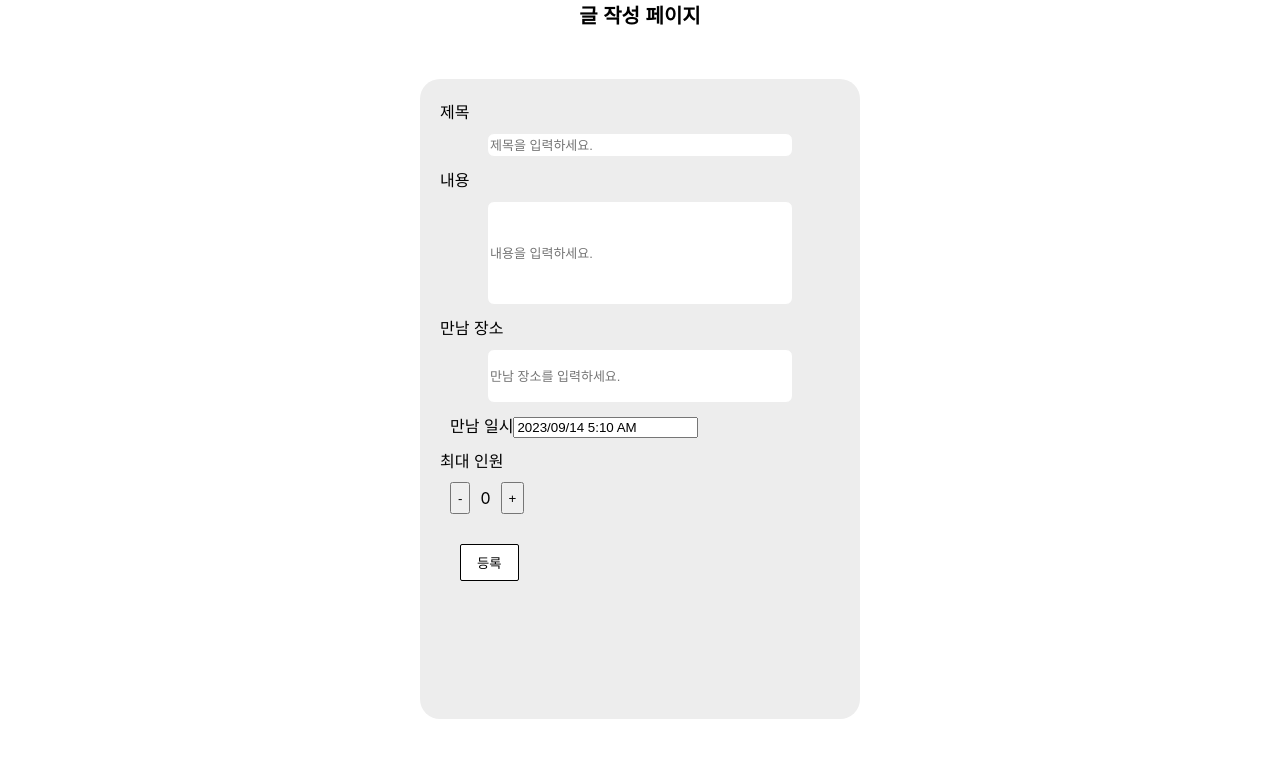
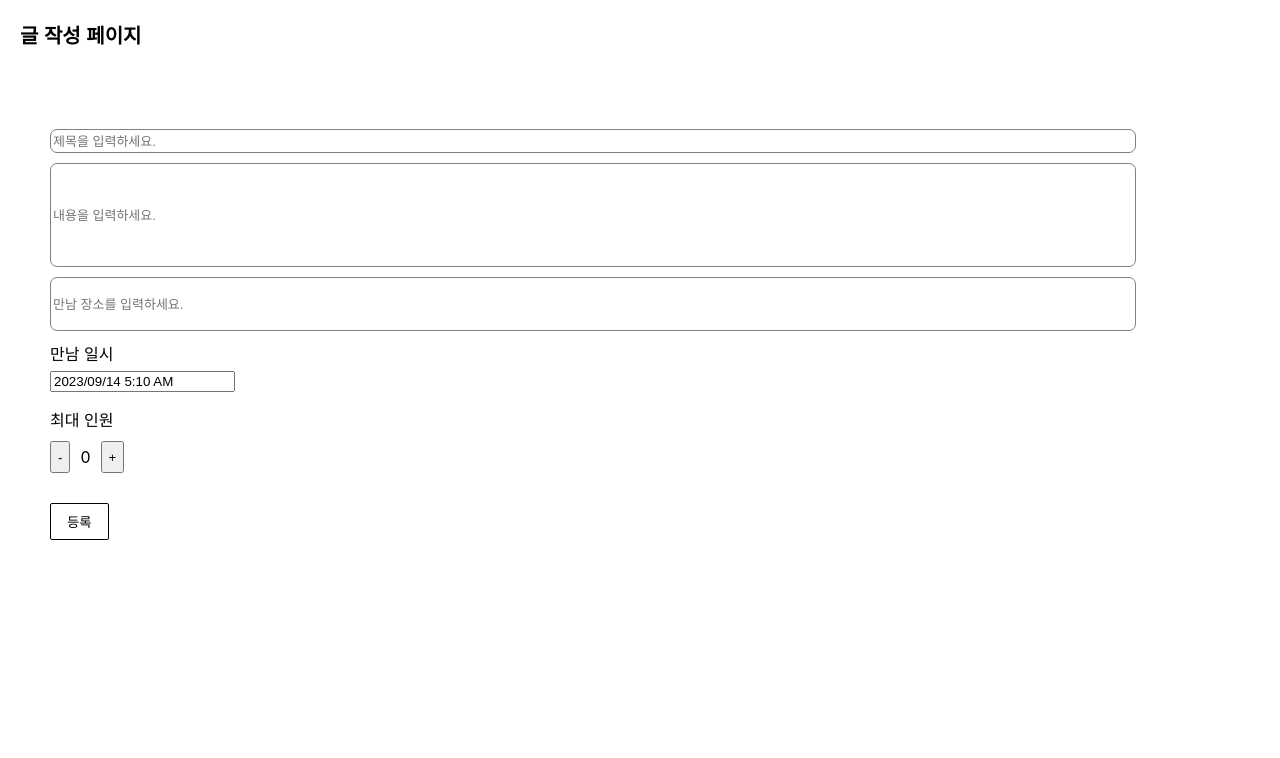
Before and after one commit to hoooooojjjj/petMate, a React (Create React App) app: page /WritePage in a window 1280 px wide. Shown: the top 758 px of the page. Built offline with nearby package versions, Linux system fonts and the light colour scheme; no server answers; the database is empty.

Commit message:
layout 수정정

```diff
--- a/src/components/WritePage.css
+++ b/src/components/WritePage.css
@@ -1,20 +1,18 @@
 .writePage {
-    margin: 50px auto;
+    margin: 50px 20px;
     padding: 20px;
-    width: 400px;
     height: 600px;
 
     display: block;
 
-    background-color: #ededed;
+    /* background-color: #ededed; */
     border-radius: 20px;
 }
 
 .top_tv {
     display: flex;
-    justify-content: center;
 
-    margin: 0px;
+    margin: 20px;
     font-size: 20px;
     font-family: 'Franklin Gothic Medium', 'Arial Narrow', Arial, sans-serif;
     font-weight: 700;
@@ -35,14 +33,13 @@
 
 .title {
     border-radius: 7px;
-    margin: 10px auto;
+    margin: 10px;
 
     display: flex;
-    align-items: center;
 
-    min-width: 300px;
+    min-width: 90%;
     min-height: 20px;
-    border: 1px solid #ededed;
+    border: 1px solid gray;
 }
 
 .title::placeholder{
@@ -65,15 +62,14 @@
 
 .content {
     border-radius: 7px;
-    margin: 10px auto;
+    margin: 10px;
 
     flex-direction: column;
     display: flex;
-    align-items: center;
 
-    min-width: 300px;
+    min-width: 90%;
     min-height: 100px;
-    border: 1px solid #ededed;
+    border: 1px solid gray;
 }
 
 .content::placeholder{
@@ -87,15 +83,14 @@
 
 .place {
     border-radius: 7px;
-    margin: 10px auto;
+    margin: 10px;
 
     flex-direction: column;
     display: flex;
-    align-items: center;
 
-    min-width: 300px;
+    min-width: 90%;
     min-height: 50px;
-    border: 1px solid #ededed;
+    border: 1px solid gray;
 }
 
 .place::placeholder{
@@ -108,11 +103,15 @@
 }
 
 .time_tv {
-    margin: 10px;
+    margin: 10px 10px 5px;
 }
 
-.DatePicker {
-    margin: 100px;
+.time {
+    margin: 0 10px;
+}
+
+.maxNum_tv {
+    margin: 15px 10px 0px;
 }
 
 .maxNum_set{
@@ -125,10 +124,10 @@
 
 
 .submit-btn {
-    margin: 20px;
+    margin: 20px 10px;
 
     display: flex;
-    align-items: flex-start;
+    align-items: flex-end;
 
     border: 1px solid black;
     border-radius: 2px;
--- a/src/components/WritePage.js
+++ b/src/components/WritePage.js
@@ -5,6 +5,7 @@ import DatePicker from "react-datepicker";
 import "react-datepicker/dist/react-datepicker.css";
 import {db} from "../Myfirebase"
 import { collection, addDoc, getDocs } from "firebase/firestore";
+import KakaoMap from './kakao_map';
 
 
 const WritePage = ({ onInsert }) => {
@@ -39,28 +40,29 @@ const WritePage = ({ onInsert }) => {
             <div className="top_tv">글 작성 페이지</div>
         <div className="writePage">
 
-            <div className="title_tv">제목</div>
+
             <input className="title" placeholder='제목을 입력하세요.' value={inputTitle} onChange={(event) => {
                 setInputTitle(event.target.value);
             }} />
-            <div className="content_tv">내용</div>
+
             <input className="content" placeholder='내용을 입력하세요.' value={inputValue} onChange={(event) => {
                 setInputValue(event.target.value);
             }} />
-            <div className="place_tv">만남 장소</div>
+
 
             <input className="place" placeholder='만남 장소를 입력하세요.' value={inputPlace} onChange={(event) => {
                 setInputPlace(event.target.value);
             }} />
-            <div className="time_tv">만남 일시
+            <div className="time_tv">만남 일시</div>
             <DatePicker
+            className="time"
             selected={startDate}
             onChange={(date) => setStartDate(date)}
             timeInputLabel="Time:"
             dateFormat="yyyy/MM/dd h:mm aa"
             showTimeInput
             />
-            </div>
+
 
             <div className="maxNum_tv">최대 인원</div>
             <div className="maxNum_set">
```
